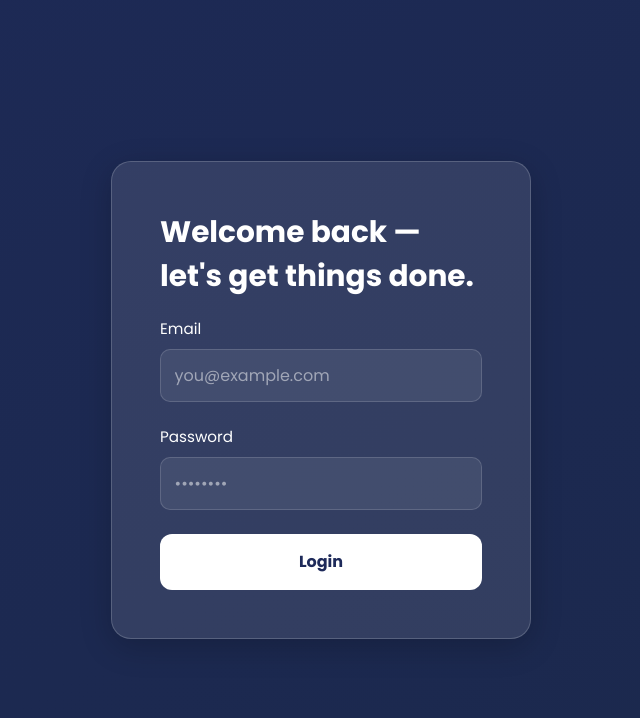
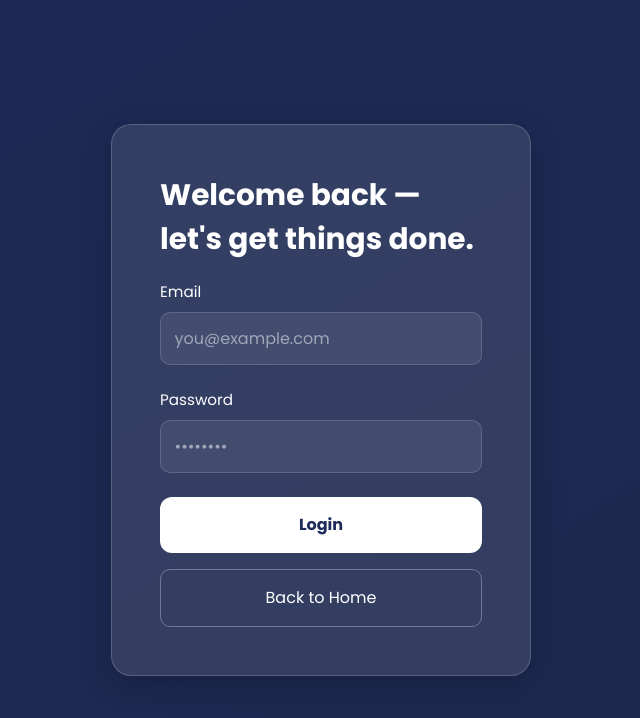
Before and after one commit to Anbu142/tsk_mgr_01, a React (Vite) app: page /login in a window 1280 px wide. Shown: the top 718 px of the page, without its empty margins (319-959 px from the left). Built offline with nearby package versions, Linux system fonts and the light colour scheme.

Commit message:
Updated Login.tsx

```diff
--- a/src/pages/Login.tsx
+++ b/src/pages/Login.tsx
@@ -57,6 +57,13 @@ function Login() {
               Login
             </button>
           </form>
+
+          <button
+            onClick={() => navigate('/')}
+            className="w-full bg-transparent border border-white/30 text-white font-medium py-4 rounded-[10px] transition-all duration-300 hover:bg-white/5 hover:border-white/40 mt-4"
+          >
+            Back to Home
+          </button>
         </div>
       </div>
     </div>
```
